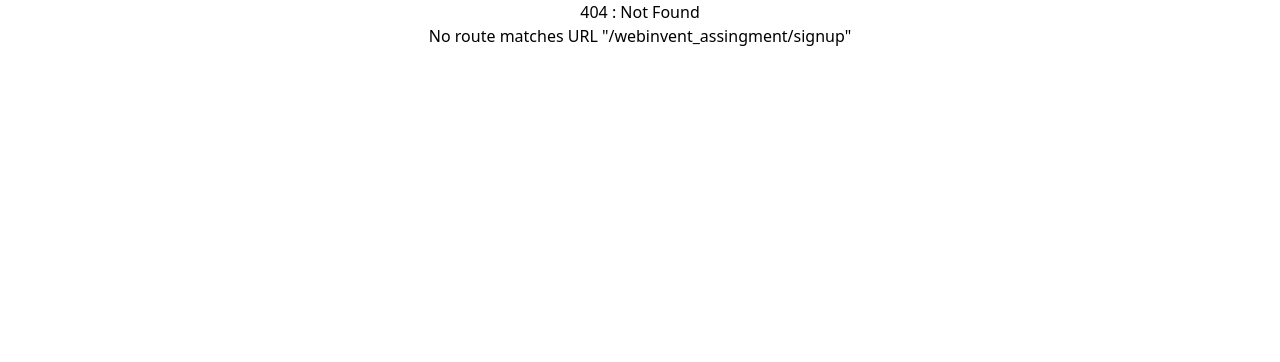
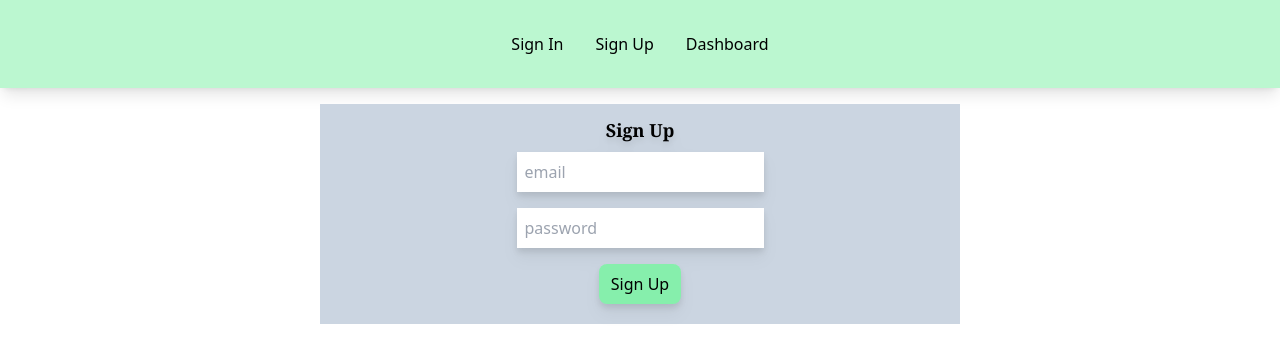
Before and after one commit to dreamJarvis/webinvent_assingment, a React (Create React App) app: page /webinvent_assingment/signup in a window 1280 px wide. Before the commit this address had no page. Shown: the top 362 px of the page. Built offline with nearby package versions, Linux system fonts and the light colour scheme.

Commit message:
adding correct routes

```diff
--- a/src/components/FormAction.tsx
+++ b/src/components/FormAction.tsx
@@ -48,7 +48,11 @@ const FormAction = ({
 	return isError ? (
 		<AuthError error={error} reset={reset} />
 	) : isSuccess ? (
-		<Navigate to='/dashboard' state={{ from: location }} replace />
+		<Navigate
+			to='/webinvent_assingment/dashboard'
+			state={{ from: location }}
+			replace
+		/>
 	) : (
 		<Form
 			getUserInfo={getUserInfo}
--- a/src/components/Header.tsx
+++ b/src/components/Header.tsx
@@ -8,13 +8,13 @@ const Header = () => {
 			<div className='flex items-center'>
 				<ul className='flex p-4 m-4'>
 					<li className='px-4'>
-						<Link to='/'>Sign In</Link>
+						<Link to='webinvent_assingment/'>Sign In</Link>
 					</li>
 					<li className='px-4'>
-						<Link to='/signup'>Sign Up</Link>
+						<Link to='webinvent_assingment/signup'>Sign Up</Link>
 					</li>
 					<li className='px-4'>
-						<Link to='/dashboard'>Dashboard</Link>
+						<Link to='webinvent_assingment/dashboard'>Dashboard</Link>
 					</li>
 				</ul>
 			</div>
--- a/src/components/ProtectedRoute.tsx
+++ b/src/components/ProtectedRoute.tsx
@@ -9,7 +9,13 @@ const ProtectedRoute = ({ children }: { children: any; props: any }) => {
 	const location = useLocation();
 
 	if (authDetails?.token === null)
-		return <Navigate to={"/"} state={{ from: location }} replace />;
+		return (
+			<Navigate
+				to={"/webinvent_assingment"}
+				state={{ from: location }}
+				replace
+			/>
+		);
 	return children;
 };
 
```
Also changed, not shown: src/index.tsx (+3 -4 lines).
